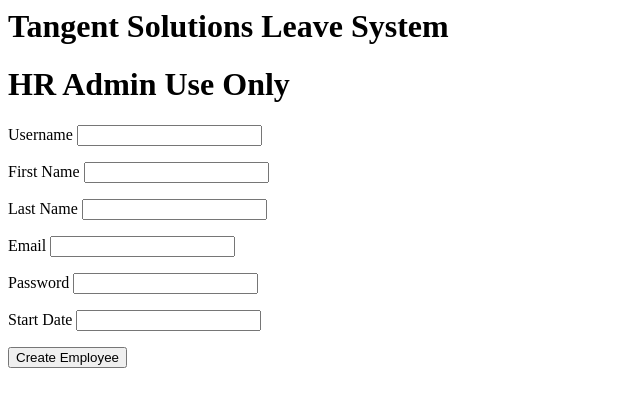
After one commit to mokgadirasekgala/hr, a Django app: page /newemployee in a window 1280 px wide. The commit adds this page. Shown: the top 407 px of the page, without its empty margins (0-640 px from the left). Run offline with Django 3.2, Linux system fonts and the light colour scheme.

Commit message:
create user and log leave forms

```diff
--- /dev/null
+++ b/leave/forms.py
@@ -0,0 +1,5 @@
+from django import forms
+
+class LogLeaveForm(forms.Form):
+    startdate = forms.CharField(label='startdate', max_length=100)
+    enddate=forms.CharField(label='enddate', max_length=100)
--- /dev/null
+++ b/leave/templates/leave/newemployee.html
@@ -0,0 +1,48 @@
+{% extends 'leave/base.html' %}
+
+{% block content %}
+    <h1>HR Admin Use Only </h1>
+
+    {% if form.errors %}
+            <p>{{ form.errors }}</p>
+    {% endif %}
+
+    {% if messages %}
+          <ul class="messages">
+            {% for message in messages %}
+              <li class="{{ message.tags }}">{{ message }}</li>
+            {% endfor %}
+          </ul>
+    {% endif %}
+
+
+    <form method="post" action="{% url 'createemployee' %}">
+        {% csrf_token %}
+        <p>
+            <label for="username">Username</label>
+            <input id="username" type="text" name="username" >
+        </p>
+        <p>
+            <label for="firstname">First Name</label>
+            <input id="firstname" type="text" name="firstname">
+        </p>
+        <p>
+            <label for="lastname">Last Name</label>
+            <input id="lastname" type="text" name="lastname">
+        </p>
+        <p>
+            <label for="email">Email </label>
+            <input id="email" type="email" name="email">
+        </p>
+        <p>
+            <label for="password">Password</label>
+            <input id="password" type="password" name="password">
+        </p>
+        <p>
+            <label for="startdate">Start Date</label>
+            <input id="startdate" type="password" name="startdate">
+        </p>
+        <button type="submit">Create Employee</button>
+    </form>
+
+{% endblock %}
--- a/leave/urls.py
+++ b/leave/urls.py
@@ -4,9 +4,8 @@
 from leave import views
 
 urlpatterns = [
-    url(r'^trial$', views.trial, name='trial'),
+    url(r'^newemployee$', views.create_employee, name='createemployee'),
     url(r'^$', views.index, name='index'),
-
     url(r'^leave$', views.log_leave, name='logleave'),
 
 
--- a/leave/views.py
+++ b/leave/views.py
@@ -1,61 +1,52 @@
 from leave.models import Leave, Employee
 from django.shortcuts import render
+from django.shortcuts import redirect
 import datetime
 from datetime import timedelta
+from django.http import HttpResponseRedirect
+from django.urls import reverse
 from django.contrib.auth.decorators import login_required
 from django.contrib.auth.models import User
+from django.contrib import messages
+
+def create_employee(request):
+    if request.method == 'POST':
+        username = request.POST['username']
+        password=request.POST['password']
+        email=request.POST['email']
+        firstname=request.POST['firstname']
+        lastname=request.POST['lastname']
+        emp = Employee.objects.create_user(username=username, password=password, email=email, first_name=firstname,last_name=lastname, start_date=datetime.date.today())
+        messages.success(request, "New Employee Created by Admin. Let the Employee login")
+        return redirect('login')
+    else:
+        return render(request, 'leave/newemployee.html')
 
 
-def trial(request):
-    # Only for testing purposes. Will be removed
-    # Leave.objects.all().delete()
-    # dt = timedelta(days=2)
-    # leave = Leave(start_date=datetime.date.today(), end_date=datetime.date.today() + dt)
-    # leave.save()
-    # myleave = Leave.objects.all()
-
-    # Employee.objects.all().delete()
-    # user = User.objects.create_user('john', 'lennon@thebeatles.com', 'johnpassword')
-    # user.save()
-    emp = Employee.objects.create_user(username='kkk', password='pass', email="rasekgalam@gmail.com", first_name='Mokgadi',last_name='Rasekgala', start_date=datetime.date.today())
-    # emp.save()
-    print "saved"
-    found=User.objects.get(username='lll')
-    print found.email
-    print found.username
-    print found.password
-    # emp=Employee(user=user))
-    # emp.save()
-    # myemp = Employee.objects.all()
-    # User.objects.all().delete()
-    #User.objects.create_superuser(username='admin1', password='123', email='')
-    return render(request, 'leave/trial.html')
-
-
-
-
-
-# def login_post(request):
-#     username = request.POST['username']
-#     password = request.POST['password']
-#     user = authenticate(request, username=username, password=password)
-#     if user is not None:
-#         login(request, user)
 @login_required(login_url="login/")
 def index(request):
-    #if no session back to login
-    #else -basic dashboard
-
     context = {
-        'employee': 'Mokgadi'
-
+        'username': request.user.username,
+        'first_name':request.user.first_name,
+        'last_name':request.user.last_name
     }
     return render(request,'leave/index.html',context)
 
 
 
 def log_leave(request):
-    context={
-        'employee': 'Mokgadi'
-    }
-    return render(request, 'leave/leave.html', context)
+    if request.method=='POST':
+        perfect=False
+        startdate=request.POST['startdate']
+        enddate=request.POST['enddate']
+        if perfect:
+            messages.success(request,"Leave logged")
+            return redirect('/')
+        else:
+            messages.error(request,'Cant Sorry ')
+            return redirect('/leave')
+    else:
+        context={
+            'employee': 'Mokgadi'
+        }
+        return render(request, 'leave/leave.html', context)
```
Also changed, not shown: leave/templates/leave/index.html (+11 -0 lines), leave/templates/leave/leave.html (+28 -1 lines), leave/templates/leave/login.html (+8 -0 lines), leave/templates/leave/base.html (line endings or trailing spaces).
